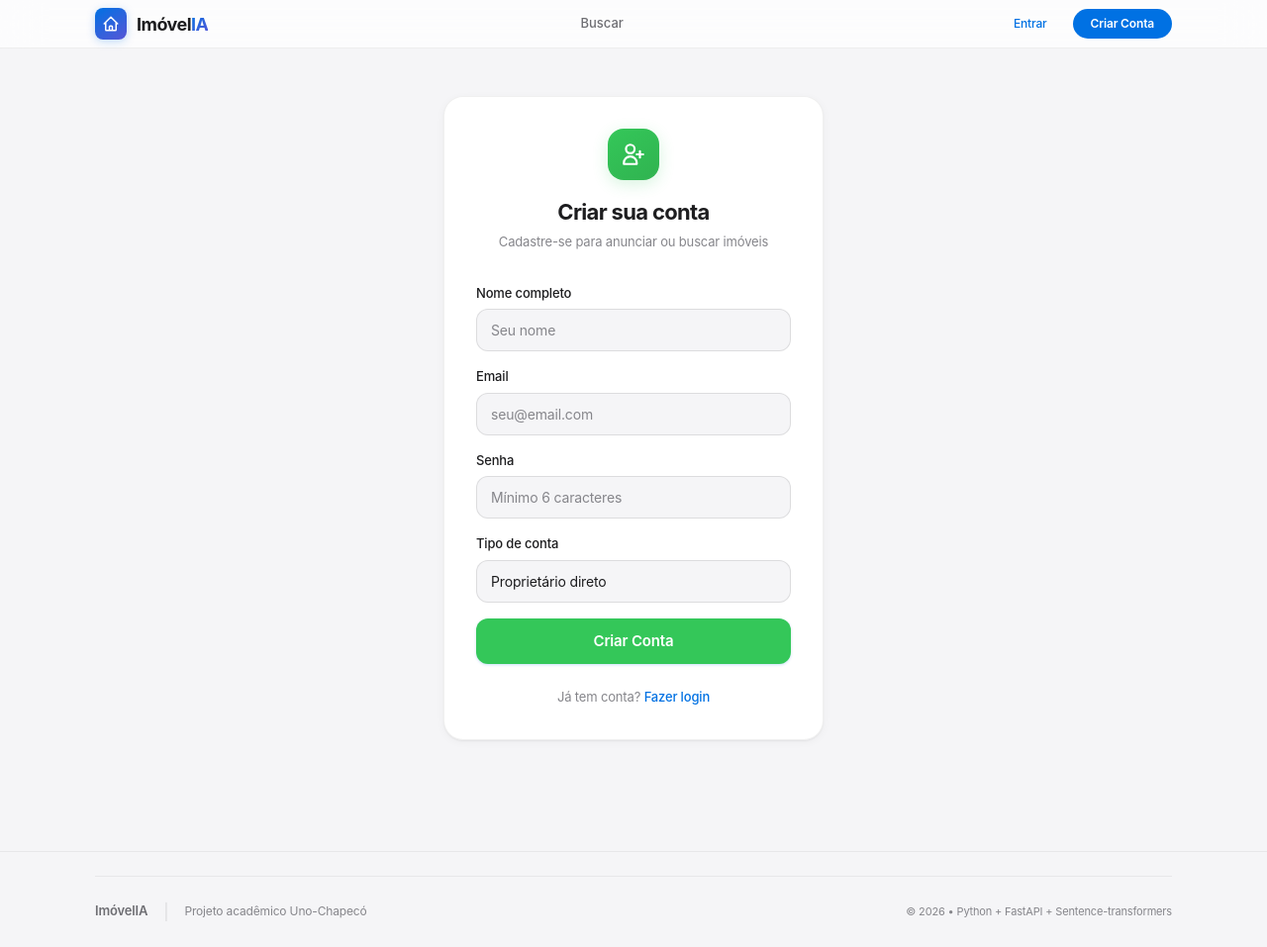
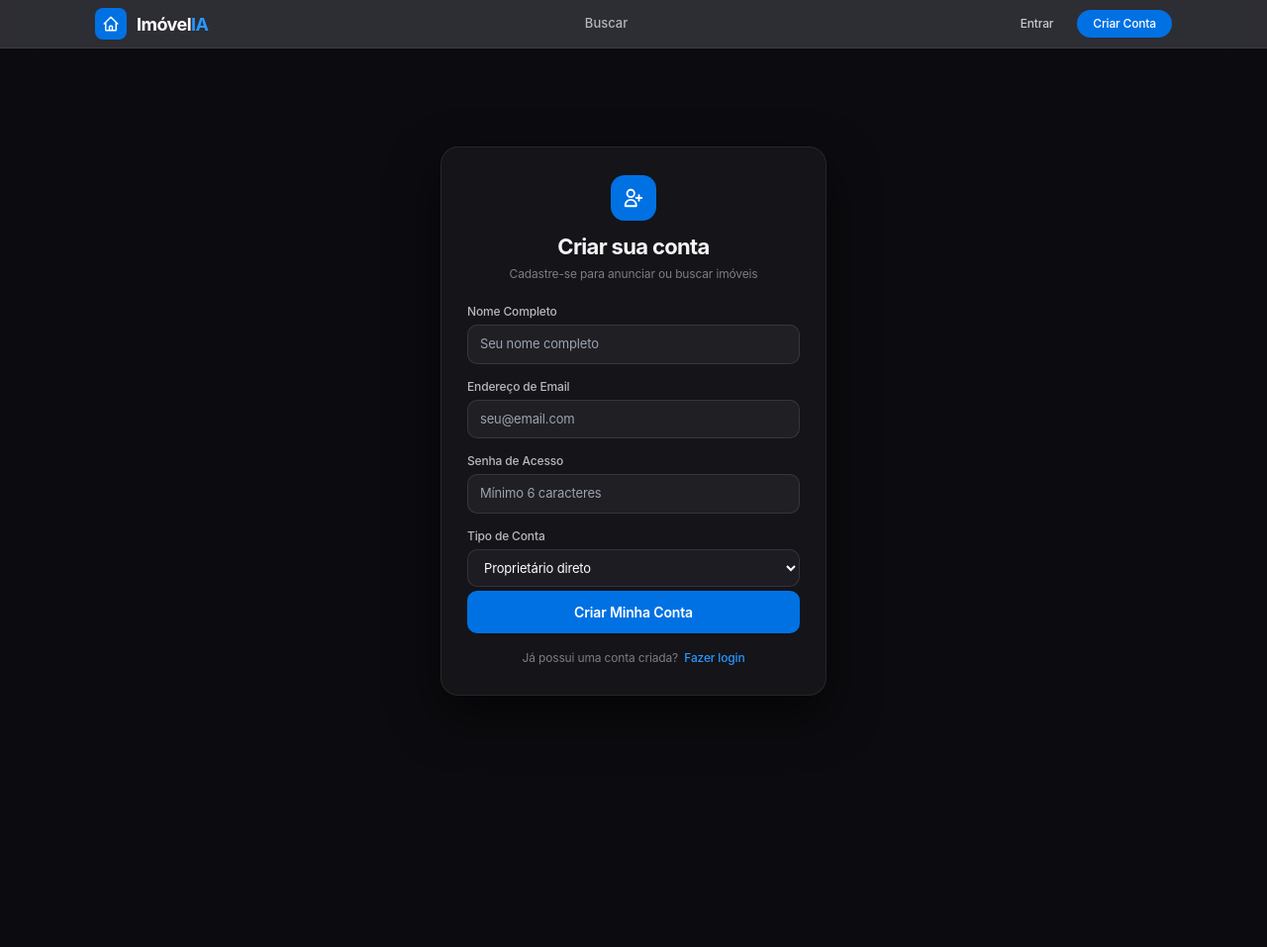
Before and after one commit to mutamex-gh/marketmovel-ia, a FastAPI app: page /cadastro in a window 1280 px wide. Shown: the whole page at 99% size. After the commit the page ends 703 px from the top, so only its background shows below. Run offline with FastAPI, Linux system fonts and the light colour scheme; some libraries are stand-ins or nearby versions.

Commit message:
feat: refatoração tela de login e cadastro e barra em cima

```diff
--- a/static/css/custom.css
+++ b/static/css/custom.css
@@ -31,6 +31,13 @@
     --apple-purple: #af52de;
     --apple-purple-light: rgba(175, 82, 222, 0.1);
     --apple-teal: #5ac8fa;
+
+    /* Dark Mode tokens */
+    --apple-dark-bg: #0c0c0e;
+    --apple-dark-surface: rgba(22, 22, 26, 0.85);
+    --apple-dark-border: rgba(255, 255, 255, 0.1);
+    --apple-dark-text-primary: #f5f5f7;
+    --apple-dark-text-secondary: #a1a1a6;
 
     /* Spacing & Radius */
     --radius-sm: 8px;
@@ -105,12 +112,12 @@ input:focus, select:focus, textarea:focus {
                 box-shadow var(--duration-fast) var(--ease-apple);
 }
 
-/* ---------- NAVBAR — Frosted Glass ---------- */
+/* ---------- NAVBAR — macOS Dark Frosted Glass ---------- */
 nav.apple-nav {
-    background: var(--apple-surface);
+    background: rgba(18, 18, 24, 0.88);
     backdrop-filter: saturate(180%) blur(20px);
     -webkit-backdrop-filter: saturate(180%) blur(20px);
-    border-bottom: 0.5px solid var(--apple-border);
+    border-bottom: 1px solid rgba(255, 255, 255, 0.08);
     transition: background var(--duration-normal) var(--ease-apple);
 }
 
@@ -118,57 +125,52 @@ nav.apple-nav .nav-link {
     padding: 6px 14px;
     font-size: 0.8125rem;
     font-weight: 500;
-    color: var(--apple-text-secondary);
+    color: rgba(255, 255, 255, 0.65);
     border-radius: var(--radius-sm);
     transition: all var(--duration-fast) var(--ease-apple);
     letter-spacing: 0;
 }
 nav.apple-nav .nav-link:hover {
-    color: var(--apple-text-primary);
-    background: rgba(0, 0, 0, 0.04);
+    color: #ffffff;
+    background: rgba(255, 255, 255, 0.06);
 }
 nav.apple-nav .nav-link.active {
     color: var(--apple-blue);
-    background: var(--apple-blue-light);
+    background: rgba(0, 113, 227, 0.15);
 }
 
 .logo-text {
     font-size: 1.125rem;
     font-weight: 700;
-    color: var(--apple-text-primary);
+    color: #ffffff;
     letter-spacing: -0.03em;
 }
 .logo-text .accent {
-    background: linear-gradient(135deg, var(--apple-blue), #5856d6);
-    -webkit-background-clip: text;
-    -webkit-text-fill-color: transparent;
-    background-clip: text;
+    color: #2997ff;
 }
 
 .logo-icon {
     width: 32px;
     height: 32px;
-    background: linear-gradient(145deg, var(--apple-blue), #5856d6);
+    background: #0071e3;
     border-radius: var(--radius-sm);
     display: flex;
     align-items: center;
     justify-content: center;
-    box-shadow: 0 2px 8px rgba(0, 113, 227, 0.25);
-    transition: box-shadow var(--duration-normal) var(--ease-apple),
-                transform var(--duration-normal) var(--ease-spring);
+    box-shadow: none;
+    transition: transform var(--duration-normal) var(--ease-spring);
 }
 .logo-icon:hover {
-    box-shadow: 0 4px 16px rgba(0, 113, 227, 0.35);
-    transform: scale(1.05);
+    transform: scale(1.03);
 }
 
 /* Auth buttons */
 .btn-apple-primary {
-    padding: 7px 18px;
+    padding: 6px 16px;
     font-size: 0.8125rem;
-    font-weight: 600;
+    font-weight: 500;
     color: #fff;
-    background: var(--apple-blue);
+    background: #0071e3;
     border-radius: 980px;
     transition: all var(--duration-fast) var(--ease-apple);
     box-shadow: none;
@@ -180,7 +182,25 @@ nav.apple-nav .nav-link.active {
     text-decoration: none;
 }
 .btn-apple-primary:hover {
-    background: var(--apple-blue-hover);
+    background: #0077ed;
+    transform: none;
+}
+
+.btn-apple-secondary {
+    padding: 6px 16px;
+    font-size: 0.8125rem;
+    font-weight: 500;
+    color: rgba(255, 255, 255, 0.75);
+    background: transparent;
+    border-radius: 980px;
+    transition: all var(--duration-fast) var(--ease-apple);
+    cursor: pointer;
+    text-decoration: none;
+}
+.btn-apple-secondary:hover {
+    color: #ffffff;
+    background: rgba(255, 255, 255, 0.06);
+}
     transform: scale(1.02);
 }
 
--- a/templates/base.html
+++ b/templates/base.html
@@ -152,6 +152,7 @@
     <!-- ================================================================= -->
     <!-- FOOTER — Apple-like minimal                                        -->
     <!-- ================================================================= -->
+    {% block footer %}
     <footer class="footer-apple mt-16 py-6">
         <div class="max-w-6xl mx-auto px-4 sm:px-6 lg:px-8">
             <div class="divider-apple mb-6"></div>
@@ -167,6 +168,7 @@
             </div>
         </div>
     </footer>
+    {% endblock %}
 
     <!-- Scripts -->
     <script src="/static/js/main.js?v=5"></script>
--- a/templates/cadastro.html
+++ b/templates/cadastro.html
@@ -2,25 +2,27 @@
 {% block titulo %}Criar Conta — ImóvelIA{% endblock %}
 
 {% block conteudo %}
-<div class="min-h-[calc(100vh-200px)] flex items-center justify-center px-4 py-12">
-    <div class="w-full max-w-sm animate-scale-in">
-        <!-- Card -->
-        <div class="section-card p-8">
+<div class="w-full flex items-center justify-center px-4" style="height: calc(100vh - 48px); background: #0c0c10; overflow: hidden;">
+    <div class="w-full max-w-[390px] animate-scale-in">
+
+        <!-- Clean Dark Card -->
+        <div style="background: #141419; border: 1px solid rgba(255, 255, 255, 0.08); border-radius: 18px; box-shadow: 0 20px 50px rgba(0, 0, 0, 0.6); padding: 28px 26px;">
+
             <!-- Header -->
-            <div class="text-center mb-8">
-                <div style="width: 52px; height: 52px; background: linear-gradient(145deg, var(--apple-green), #30b350); border-radius: 16px; display: flex; align-items: center; justify-content: center; margin: 0 auto 16px; box-shadow: 0 4px 16px rgba(52, 199, 89, 0.2);">
-                    <svg style="width: 26px; height: 26px; color: #fff;" fill="none" stroke="currentColor" viewBox="0 0 24 24">
+            <div class="text-center mb-5">
+                <div style="width: 46px; height: 46px; background: #0071e3; border-radius: 14px; display: flex; align-items: center; justify-content: center; margin: 0 auto 10px;">
+                    <svg style="width: 22px; height: 22px; color: #fff;" fill="none" stroke="currentColor" viewBox="0 0 24 24">
                         <path stroke-linecap="round" stroke-linejoin="round" stroke-width="2" d="M18 9v3m0 0v3m0-3h3m-3 0h-3m-2-5a4 4 0 11-8 0 4 4 0 018 0zM3 20a6 6 0 0112 0v1H3v-1z"/>
                     </svg>
                 </div>
-                <h1 style="font-size: 1.375rem; font-weight: 700; color: var(--apple-text-primary); letter-spacing: -0.03em;">Criar sua conta</h1>
-                <p style="color: var(--apple-text-tertiary); font-size: 0.8125rem; margin-top: 4px;">Cadastre-se para anunciar ou buscar imóveis</p>
+                <h1 style="font-size: 1.375rem; font-weight: 700; color: #f5f5f7; letter-spacing: -0.03em; margin-bottom: 2px;">Criar sua conta</h1>
+                <p style="color: rgba(255, 255, 255, 0.45); font-size: 0.75rem;">Cadastre-se para anunciar ou buscar imóveis</p>
             </div>
 
-            <!-- Erro -->
+            <!-- Mensagem de Erro -->
             {% if erro %}
-            <div class="alert-apple error mb-6">
-                <svg style="width: 18px; height: 18px; flex-shrink: 0;" fill="none" stroke="currentColor" viewBox="0 0 24 24">
+            <div style="padding: 8px 12px; background: rgba(255, 59, 48, 0.1); color: #ff453a; border: 1px solid rgba(255, 59, 48, 0.2); border-radius: 10px; font-size: 0.75rem; font-weight: 500; display: flex; align-items: center; gap: 6px; margin-bottom: 14px;">
+                <svg style="width: 15px; height: 15px; flex-shrink: 0;" fill="none" stroke="currentColor" viewBox="0 0 24 24">
                     <path stroke-linecap="round" stroke-linejoin="round" stroke-width="2" d="M12 8v4m0 4h.01M21 12a9 9 0 11-18 0 9 9 0 0118 0z"/>
                 </svg>
                 {{ erro }}
@@ -28,45 +30,66 @@
             {% endif %}
 
             <!-- Formulário -->
-            <form action="/cadastro" method="post" class="space-y-4">
+            <form action="/cadastro" method="post" class="space-y-3.5">
                 <div>
-                    <label for="nome" style="display: block; font-size: 0.8125rem; font-weight: 500; color: var(--apple-text-primary); margin-bottom: 6px;">Nome completo</label>
+                    <label for="nome" style="display: block; font-size: 0.75rem; font-weight: 500; color: rgba(255, 255, 255, 0.7); margin-bottom: 4px;">Nome Completo</label>
                     <input type="text" id="nome" name="nome" required minlength="2"
-                           placeholder="Seu nome"
-                           class="input-apple">
+                           placeholder="Seu nome completo"
+                           style="width: 100%; padding: 9px 12px; background: rgba(255, 255, 255, 0.05); color: #fff; border: 1px solid rgba(255, 255, 255, 0.1); border-radius: 10px; font-size: 0.8125rem; transition: border-color 0.15s; outline: none;"
+                           onfocus="this.style.borderColor='#0071e3'"
+                           onblur="this.style.borderColor='rgba(255, 255, 255, 0.1)'">
                 </div>
+
                 <div>
-                    <label for="email" style="display: block; font-size: 0.8125rem; font-weight: 500; color: var(--apple-text-primary); margin-bottom: 6px;">Email</label>
+                    <label for="email" style="display: block; font-size: 0.75rem; font-weight: 500; color: rgba(255, 255, 255, 0.7); margin-bottom: 4px;">Endereço de Email</label>
                     <input type="email" id="email" name="email" required
                            placeholder="seu@email.com"
-                           class="input-apple">
+                           style="width: 100%; padding: 9px 12px; background: rgba(255, 255, 255, 0.05); color: #fff; border: 1px solid rgba(255, 255, 255, 0.1); border-radius: 10px; font-size: 0.8125rem; transition: border-color 0.15s; outline: none;"
+                           onfocus="this.style.borderColor='#0071e3'"
+                           onblur="this.style.borderColor='rgba(255, 255, 255, 0.1)'">
                 </div>
+
                 <div>
-                    <label for="senha" style="display: block; font-size: 0.8125rem; font-weight: 500; color: var(--apple-text-primary); margin-bottom: 6px;">Senha</label>
+                    <label for="senha" style="display: block; font-size: 0.75rem; font-weight: 500; color: rgba(255, 255, 255, 0.7); margin-bottom: 4px;">Senha de Acesso</label>
                     <input type="password" id="senha" name="senha" required minlength="6"
                            placeholder="Mínimo 6 caracteres"
-                           class="input-apple">
+                           style="width: 100%; padding: 9px 12px; background: rgba(255, 255, 255, 0.05); color: #fff; border: 1px solid rgba(255, 255, 255, 0.1); border-radius: 10px; font-size: 0.8125rem; transition: border-color 0.15s; outline: none;"
+                           onfocus="this.style.borderColor='#0071e3'"
+                           onblur="this.style.borderColor='rgba(255, 255, 255, 0.1)'">
                 </div>
+
                 <div>
-                    <label for="tipo_usuario" style="display: block; font-size: 0.8125rem; font-weight: 500; color: var(--apple-text-primary); margin-bottom: 6px;">Tipo de conta</label>
-                    <select id="tipo_usuario" name="tipo_usuario" class="input-apple">
-                        <option value="proprietario">Proprietário direto</option>
-                        <option value="corretor">Corretor</option>
-                        <option value="imobiliaria">Imobiliária</option>
+                    <label for="tipo_usuario" style="display: block; font-size: 0.75rem; font-weight: 500; color: rgba(255, 255, 255, 0.7); margin-bottom: 4px;">Tipo de Conta</label>
+                    <select id="tipo_usuario" name="tipo_usuario"
+                            style="width: 100%; padding: 9px 12px; background: #1c1c22; color: #fff; border: 1px solid rgba(255, 255, 255, 0.1); border-radius: 10px; font-size: 0.8125rem; transition: border-color 0.15s; outline: none;"
+                            onfocus="this.style.borderColor='#0071e3'"
+                            onblur="this.style.borderColor='rgba(255, 255, 255, 0.1)'">
+                        <option value="proprietario" style="background: #1c1c22; color: #fff;">Proprietário direto</option>
+                        <option value="corretor" style="background: #1c1c22; color: #fff;">Corretor de Imóveis</option>
+                        <option value="imobiliaria" style="background: #1c1c22; color: #fff;">Imobiliária</option>
                     </select>
                 </div>
-                <button type="submit" class="btn-filled w-full" style="padding: 12px; border-radius: 12px; font-size: 0.9375rem; background: var(--apple-green);"
-                    onmouseover="this.style.background='#30b350'" onmouseout="this.style.background='var(--apple-green)'">
-                    Criar Conta
+
+                <button type="submit"
+                    style="width: 100%; padding: 11px; margin-top: 4px; background: #0071e3; color: #fff; font-weight: 600; font-size: 0.875rem; border-radius: 10px; border: none; cursor: pointer; transition: background 0.15s;"
+                    onmouseover="this.style.background='#0077ed'"
+                    onmouseout="this.style.background='#0071e3'">
+                    Criar Minha Conta
                 </button>
             </form>
 
-            <!-- Link para login -->
-            <p style="text-align: center; font-size: 0.8125rem; color: var(--apple-text-tertiary); margin-top: 24px;">
-                Já tem conta?
-                <a href="/login" style="color: var(--apple-blue); font-weight: 500; text-decoration: none;">Fazer login</a>
+            <!-- Footer Link -->
+            <p style="text-align: center; font-size: 0.75rem; color: rgba(255, 255, 255, 0.45); margin-top: 16px;">
+                Já possui uma conta criada?
+                <a href="/login" style="color: #2997ff; font-weight: 500; text-decoration: none; margin-left: 3px;"
+                   onmouseover="this.style.textDecoration='underline'"
+                   onmouseout="this.style.textDecoration='none'">Fazer login</a>
             </p>
+
         </div>
+
     </div>
 </div>
 {% endblock %}
+
+{% block footer %}{% endblock %}
--- a/templates/detalhe_imovel.html
+++ b/templates/detalhe_imovel.html
@@ -157,8 +157,8 @@
                     </div>
                     {% else %}
                     <form action="/imoveis/{{ imovel.id }}/interesse" method="post" class="space-y-3">
-                        <textarea name="mensagem" rows="2"
-                                  placeholder="Mensagem para o anunciante (opcional)"
+                        <textarea name="mensagem" rows="3" required minlength="3"
+                                  placeholder="Escreva sua mensagem para o anunciante (ex: Gostaria de agendar uma visita...)"
                                   class="input-apple" style="resize: none;"></textarea>
                         <button type="submit" class="btn-filled w-full" style="padding: 12px; border-radius: 12px;">
                             <svg style="width: 16px; height: 16px; display: inline-block; vertical-align: -2px; margin-right: 4px;" fill="none" stroke="currentColor" viewBox="0 0 24 24"><path stroke-linecap="round" stroke-linejoin="round" stroke-width="2" d="M8 12h.01M12 12h.01M16 12h.01M21 12c0 4.418-4.03 8-9 8a9.863 9.863 0 01-4.255-.949L3 20l1.395-3.72C3.512 15.042 3 13.574 3 12c0-4.418 4.03-8 9-8s9 3.582 9 8z"/></svg>
```
Also changed, not shown: app/routes/imovel_routes.py (+7 -3 lines), templates/login.html (+41 -24 lines).
